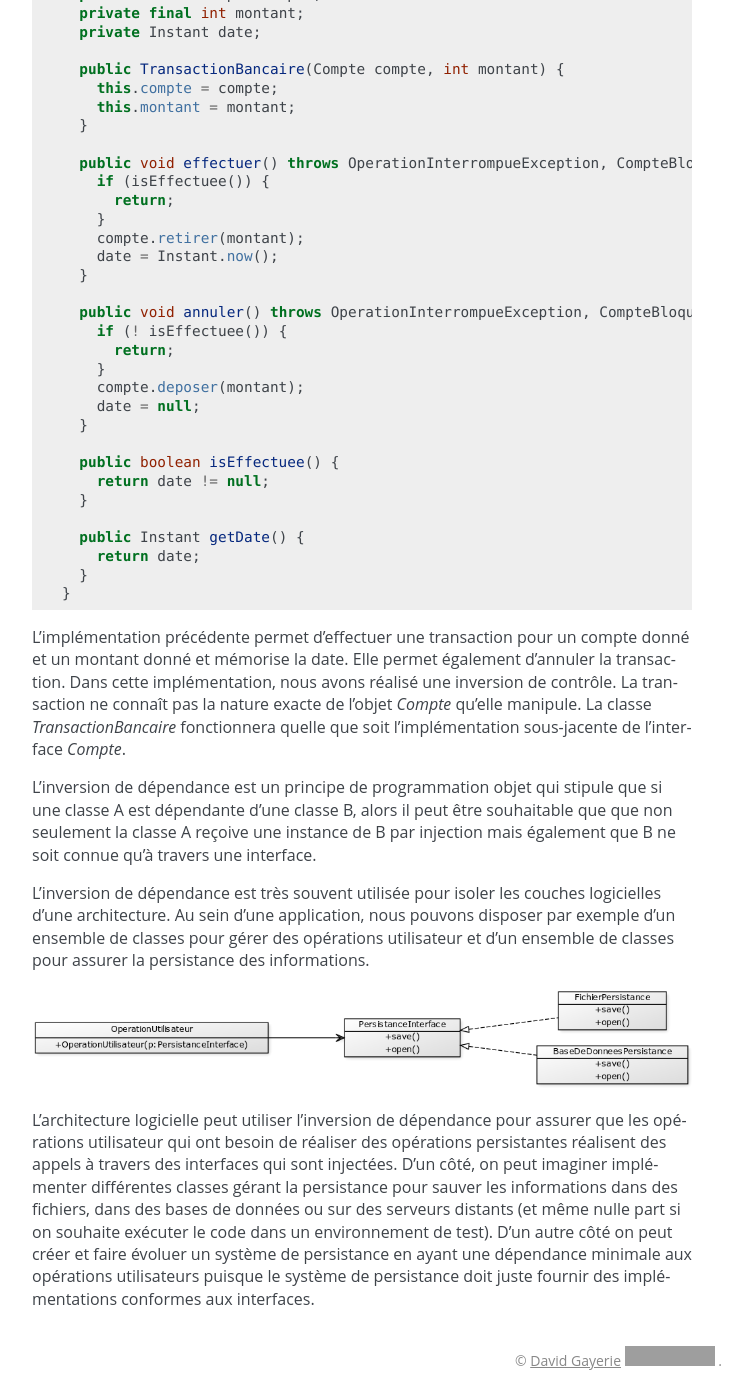
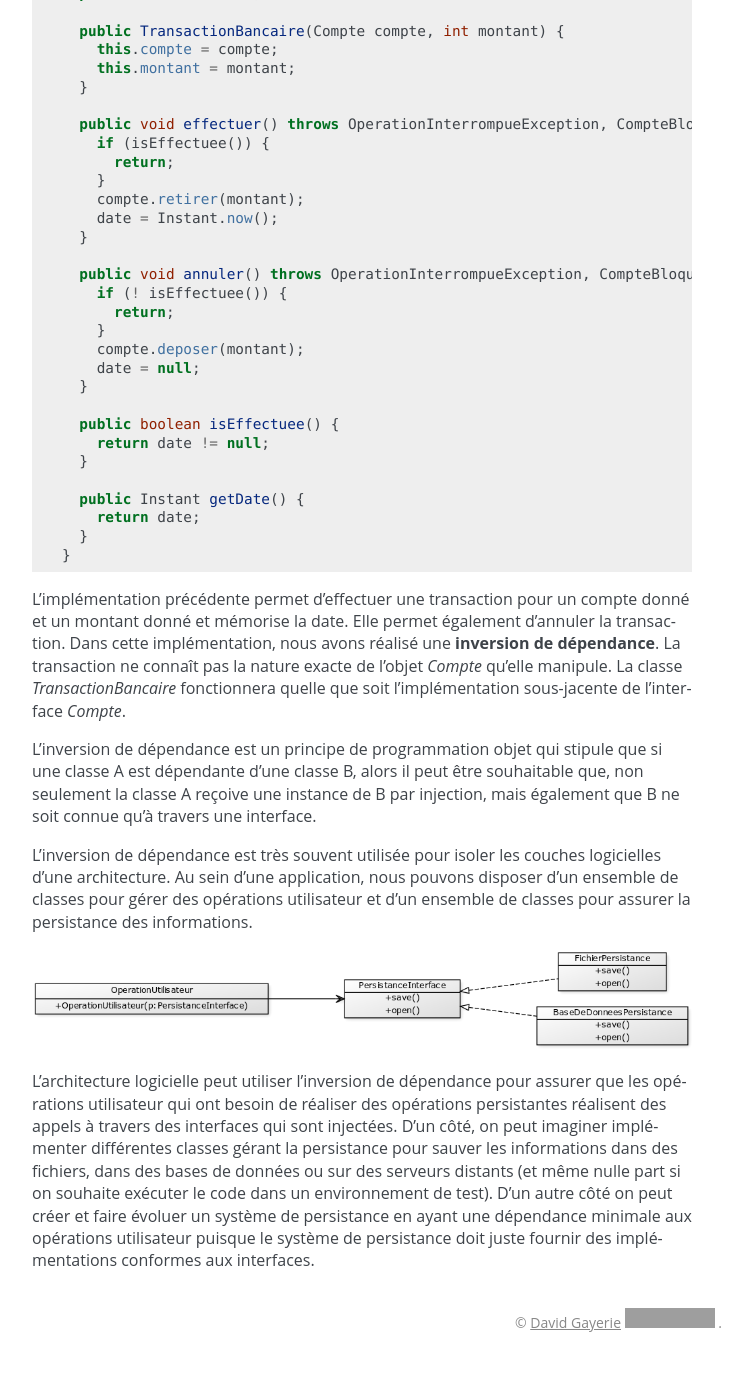
Before and after one commit to lanaflonPerso/cours-java-web, a Sphinx documentation site: the page built from source/interface.rst, in a window 1280 px wide and 1400 px high, scrolled down 11286 px. Shown: the whole window, without its empty margins (398-1150 px from the left). Built offline with Sphinx 7.4.7, drawn with Linux system fonts in a browser that asks for light colours; formulas are drawn with MathJax 3; after the commit the page ends 12648 px from its top, so only the background shows below that; some of the changed text lies outside the part shown; grey boxes are pictures that could not be loaded.

Commit message:
relecture

```diff
--- a/source/interface.rst
+++ b/source/interface.rst
@@ -669,18 +669,18 @@ nous pouvons réaliser l'implémentation suivante :
 
 L'implémentation précédente permet d'effectuer une transaction pour un compte donné
 et un montant donné et mémorise la date. Elle permet également d'annuler la transaction.
-Dans cette implémentation, nous avons réalisé une inversion de contrôle.
+Dans cette implémentation, nous avons réalisé une **inversion de dépendance**.
 La transaction ne connaît pas la nature exacte de l'objet *Compte* qu'elle manipule.
 La classe *TransactionBancaire* fonctionnera quelle que soit l'implémentation
 sous-jacente de l'interface *Compte*.
 
 L'inversion de dépendance est un principe de programmation objet qui stipule que
-si une classe A est dépendante d'une classe B, alors il peut être souhaitable que
-que non seulement la classe A reçoive une instance de B par injection mais également
+si une classe A est dépendante d'une classe B, alors il peut être souhaitable que,
+non seulement la classe A reçoive une instance de B par injection, mais également
 que B ne soit connue qu'à travers une interface.
 
 L'inversion de dépendance est très souvent utilisée pour isoler les couches logicielles
-d'une architecture. Au sein d'une application, nous pouvons disposer par exemple d'un ensemble
+d'une architecture. Au sein d'une application, nous pouvons disposer d'un ensemble
 de classes pour gérer des opérations utilisateur et d'un ensemble de classes pour
 assurer la persistance des informations.
 
@@ -693,7 +693,7 @@ imaginer implémenter différentes classes gérant la persistance pour sauver le
 dans des fichiers, dans des bases de données ou sur des serveurs distants (et même
 nulle part si on souhaite exécuter le code dans un environnement de test). D'un autre
 côté on peut créer et faire évoluer un système de persistance en ayant une dépendance
-minimale aux opérations utilisateurs puisque le système de persistance doit juste
+minimale aux opérations utilisateur puisque le système de persistance doit juste
 fournir des implémentations conformes aux interfaces.
 
 
```
Also changed, not shown: other parts of source/interface.rst (+8 -8 lines).
